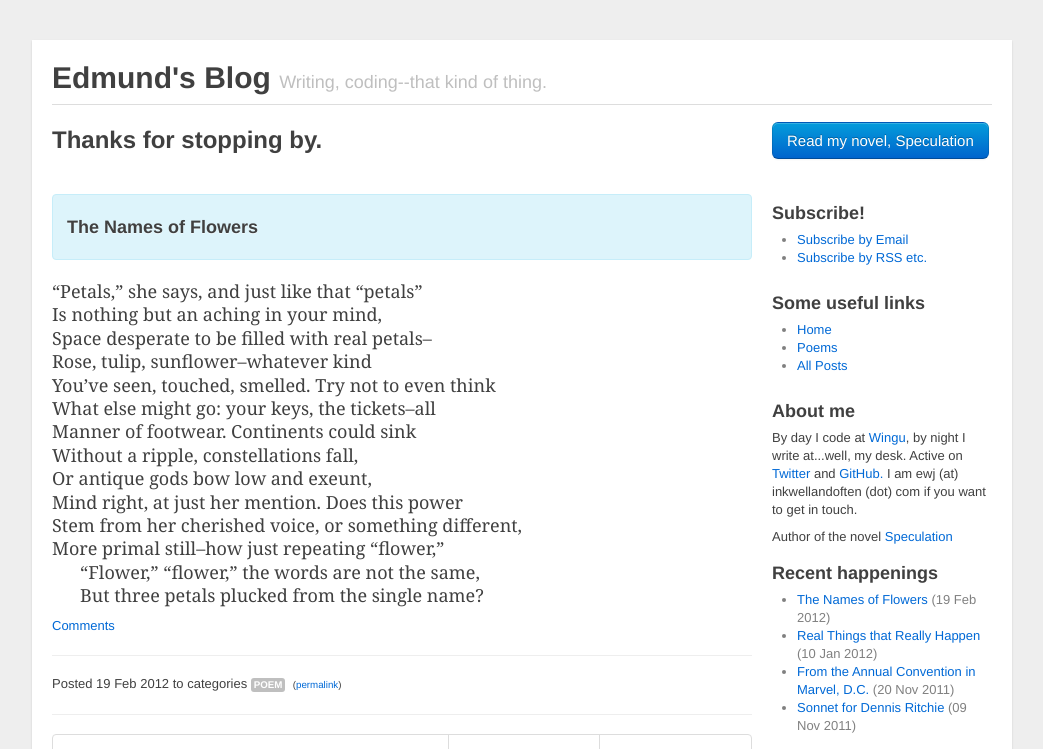
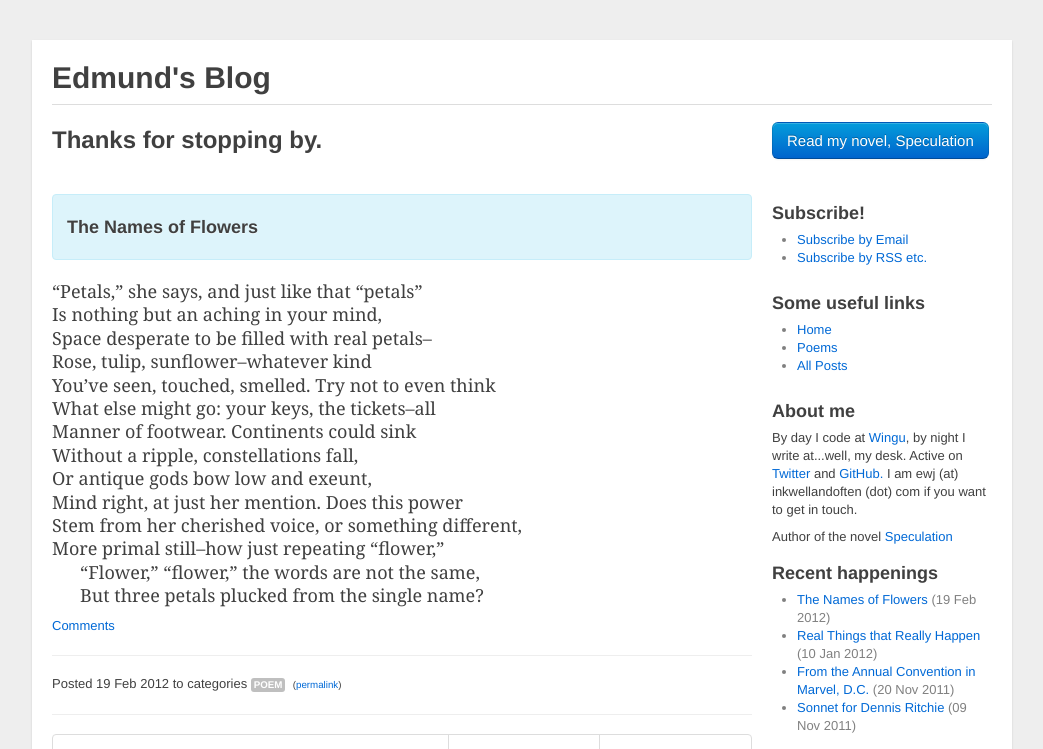
Before and after one commit to gbelote/tomheon.github.com, a Jekyll site: the page built from index.html, in a window 1280 px wide and 900 px high, cut to the strip 0-749 px from the top of the window. Shown: the whole strip, without its empty margins (118-1161 px from the left). Built offline with Jekyll 4.4.1, drawn with Linux system fonts in a browser that asks for light colours; comment, search, counter and statistics services are not loaded.

Commit message:
Remove subtitle.

```diff
--- a/index.html
+++ b/index.html
@@ -1,7 +1,6 @@
 ---
 layout: default
 title: Edmund's Blog
-subtitle: Writing, coding--that kind of thing.
 nohome: true
 ---
 
```
